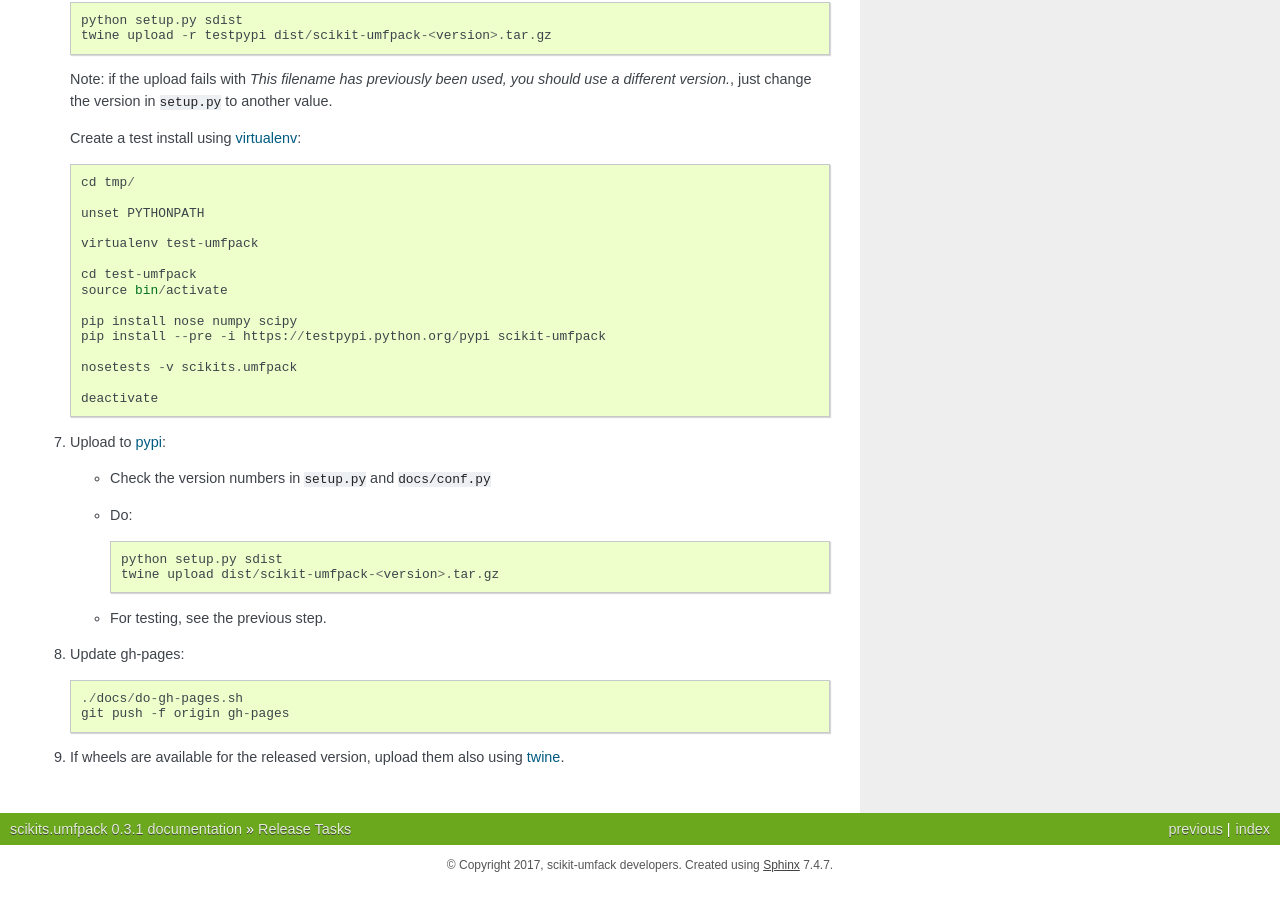
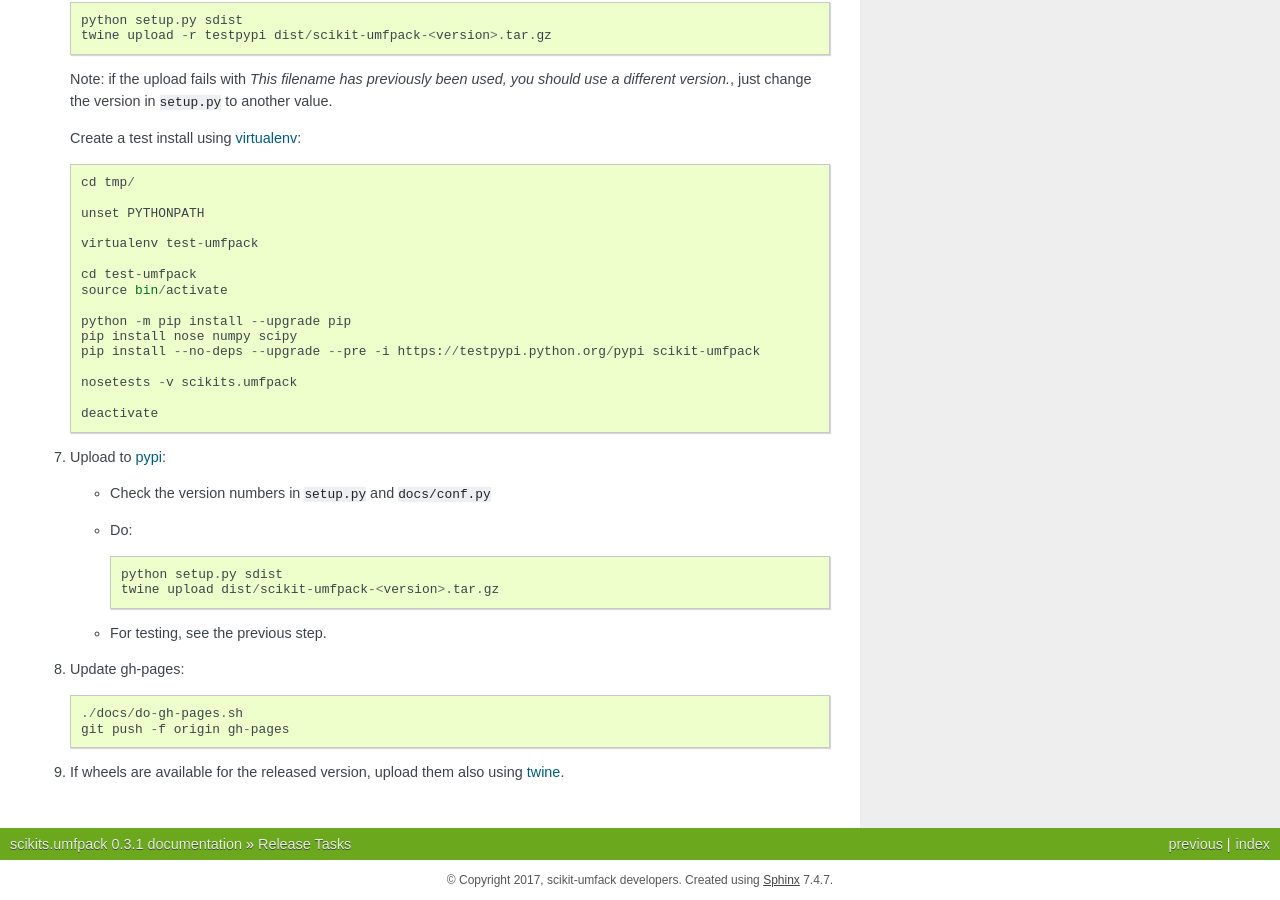
Before and after one commit to scikit-umfpack/scikit-umfpack, a Sphinx documentation site: the page built from docs/release.rst, in a window 1280 px wide and 900 px high, scrolled down 1263 px. Built offline with Sphinx 7.4.7, drawn with Linux system fonts in a browser that asks for light colours.

Commit message:
MAINT: update docs/release.rst

```diff
--- a/docs/release.rst
+++ b/docs/release.rst
@@ -86,8 +86,9 @@ Release Tasks
      cd test-umfpack
      source bin/activate
 
+     python -m pip install --upgrade pip
      pip install nose numpy scipy
-     pip install --pre -i https://testpypi.python.org/pypi scikit-umfpack
+     pip install --no-deps --upgrade --pre -i https://testpypi.python.org/pypi scikit-umfpack
 
      nosetests -v scikits.umfpack
 
```
